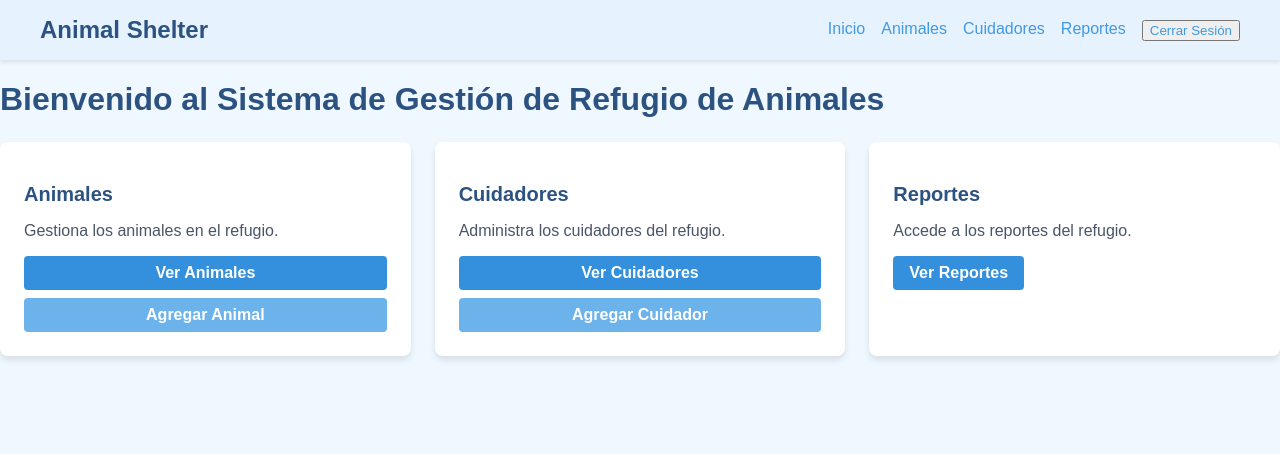
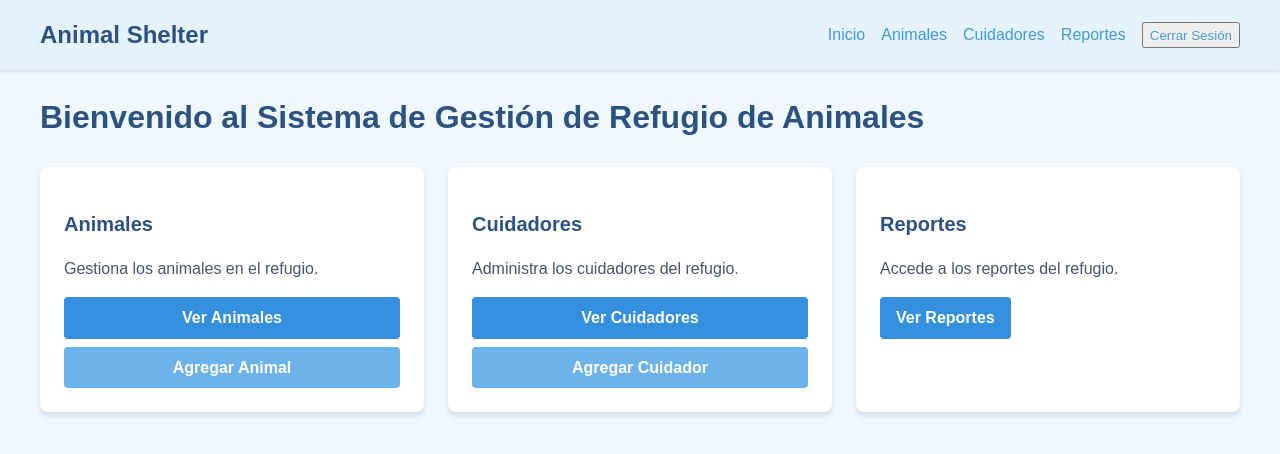
Before and after one commit to dalexach/animal_shelter, a Vue app in the folder frontend/animalshelter/: page / in a window 1280 px wide. Shown: the top 454 px of the page. Built offline with nearby package versions, Linux system fonts and the light colour scheme; sample sign-in values are in the browser's storage.

Commit message:
try to solve error in listing animals 3

```diff
--- a/frontend/animalshelter/src/App.vue
+++ b/frontend/animalshelter/src/App.vue
@@ -1,59 +1,135 @@
 <template>
   <Layout>
-    <router-view></router-view>
+    <router-view v-slot="{ Component }">
+      <transition name="fade" mode="out-in">
+        <component :is="Component" />
+      </transition>
+    </router-view>
   </Layout>
 </template>
 
 <script>
+import { defineComponent, onMounted } from 'vue'
+import { useStore } from 'vuex'
 import Layout from '@/components/Layout.vue'
 
-export default {
+export default defineComponent({
   name: 'App',
   components: {
     Layout
+  },
+  setup() {
+    const store = useStore()
+
+    onMounted(() => {
+      store.dispatch('checkAuth')
+    })
+
+    return {}
   }
-}
+})
 </script>
 
 <style>
+:root {
+  --primary-color: #3490dc;
+  --primary-hover: #2779bd;
+  --secondary-color: #6cb2eb;
+  --secondary-hover: #4e9ae1;
+  --background-color: #f0f8ff;
+  --text-color: #2c3e50;
+  --border-radius: 0.25rem;
+}
+
 body {
   margin: 0;
   padding: 0;
-  font-family: Arial, sans-serif;
-  background-color: #f0f8ff; /* Azul claro */
+  font-family: 'Arial', sans-serif;
+  background-color: var(--background-color);
+  color: var(--text-color);
+  line-height: 1.6;
 }
 
 #app {
   -webkit-font-smoothing: antialiased;
   -moz-osx-font-smoothing: grayscale;
-  color: #2c3e50;
+}
+
+.container {
+  max-width: 1200px;
+  margin: 0 auto;
+  padding: 0 1rem;
 }
 
 .btn {
   display: inline-block;
   padding: 0.5rem 1rem;
-  border-radius: 0.25rem;
+  border-radius: var(--border-radius);
   font-weight: bold;
   text-align: center;
   text-decoration: none;
-  transition: background-color 0.3s ease;
+  transition: background-color 0.3s ease, transform 0.2s ease;
+  cursor: pointer;
+  border: none;
+}
+
+.btn:hover {
+  transform: translateY(-2px);
 }
 
 .btn-primary {
-  background-color: #3490dc;
+  background-color: var(--primary-color);
   color: white;
 }
 
 .btn-primary:hover {
-  background-color: #2779bd;
+  background-color: var(--primary-hover);
 }
 
 .btn-secondary {
-  background-color: #6cb2eb;
+  background-color: var(--secondary-color);
   color: white;
 }
 
 .btn-secondary:hover {
-  background-color: #4e9ae1;
+  background-color: var(--secondary-hover);
+}
+
+.card {
+  background-color: white;
+  border-radius: var(--border-radius);
+  box-shadow: 0 2px 4px rgba(0, 0, 0, 0.1);
+  padding: 1rem;
+  margin-bottom: 1rem;
+}
+
+.form-group {
+  margin-bottom: 1rem;
+}
+
+.form-group label {
+  display: block;
+  margin-bottom: 0.5rem;
+  font-weight: bold;
+}
+
+.form-group input,
+.form-group textarea,
+.form-group select {
+  width: 100%;
+  padding: 0.5rem;
+  border: 1px solid #ccc;
+  border-radius: var(--border-radius);
+  font-size: 1rem;
+}
+
+.fade-enter-active,
+.fade-leave-active {
+  transition: opacity 0.3s ease;
+}
+
+.fade-enter-from,
+.fade-leave-to {
+  opacity: 0;
 }
 </style>
--- a/frontend/animalshelter/src/components/AnimalList.vue
+++ b/frontend/animalshelter/src/components/AnimalList.vue
@@ -32,6 +32,7 @@
 <script>
 import { ref, computed, onMounted } from 'vue';
 import axios from 'axios';
+import { useRouter } from 'vue-router';
 
 export default {
   name: 'AnimalList',
@@ -40,6 +41,7 @@ export default {
     const searchTerm = ref('');
     const loading = ref(true);
     const error = ref(null);
+    const router = useRouter();
 
     const fetchAnimals = async () => {
       try {
@@ -49,7 +51,12 @@ export default {
         animals.value = response.data;
       } catch (err) {
         console.error('Error fetching animals:', err);
-        error.value = 'Hubo un problema al cargar los animales. Por favor, intenta de nuevo más tarde.';
+        if (err.response && err.response.status === 401) {
+          error.value = 'Sesión expirada. Por favor, inicie sesión nuevamente.';
+          router.push('/login');
+        } else {
+          error.value = 'Hubo un problema al cargar los animales. Por favor, intenta de nuevo más tarde.';
+        }
       } finally {
         loading.value = false;
       }
@@ -67,7 +74,6 @@ export default {
       return () => {
         clearTimeout(timeout);
         timeout = setTimeout(() => {
-          // Aquí podrías implementar una búsqueda en el servidor si es necesario
           console.log('Searching for:', searchTerm.value);
         }, 300);
       };
--- a/frontend/animalshelter/src/main.js
+++ b/frontend/animalshelter/src/main.js
@@ -6,7 +6,7 @@ import axios from 'axios'
 
 // Configurar Axios para incluir el token en todas las solicitudes
 axios.interceptors.request.use(config => {
-  const token = store.state.token
+  const token = store.state.token || localStorage.getItem('token')
   if (token) {
     config.headers.Authorization = `Bearer ${token}`
   }
@@ -15,4 +15,18 @@ axios.interceptors.request.use(config => {
   return Promise.reject(error)
 })
 
+// Interceptor para manejar errores de respuesta
+axios.interceptors.response.use(
+  response => response,
+  error => {
+    if (error.response && error.response.status === 401) {
+      // Token expirado o inválido, redirigir al login
+      store.commit('setToken', null)
+      localStorage.removeItem('token')
+      router.push('/login')
+    }
+    return Promise.reject(error)
+  }
+)
+
 createApp(App).use(router).use(store).mount('#app')
--- a/frontend/animalshelter/src/router/index.js
+++ b/frontend/animalshelter/src/router/index.js
@@ -13,44 +13,52 @@ const routes = [
   {
     path: '/',
     name: 'Home',
-    component: Home
+    component: Home,
+    meta: { requiresAuth: true }
   },
   {
     path: '/animals',
     name: 'Animals',
-    component: Animals
+    component: Animals,
+    meta: { requiresAuth: true }
   },
   {
     path: '/animals/:id',
     name: 'AnimalDetails',
     component: AnimalDetails,
-    props: true
+    props: true,
+    meta: { requiresAuth: true }
   },
   {
     path: '/add-animal',
     name: 'AddAnimal',
-    component: AddAnimal
+    component: AddAnimal,
+    meta: { requiresAuth: true }
   },
   {
     path: '/caregivers',
     name: 'Caregivers',
-    component: Caregivers
+    component: Caregivers,
+    meta: { requiresAuth: true }
   },
   {
     path: '/caregivers/:id',
     name: 'CaregiverDetails',
     component: CaregiverDetails,
-    props: true
+    props: true,
+    meta: { requiresAuth: true }
   },
   {
     path: '/add-caregiver',
     name: 'AddCaregiver',
-    component: AddCaregiver
+    component: AddCaregiver,
+    meta: { requiresAuth: true }
   },
   {
     path: '/reports',
     name: 'Reports',
-    component: Reports
+    component: Reports,
+    meta: { requiresAuth: true }
   },
   {
     path: '/login',
@@ -65,15 +73,14 @@ const router = createRouter({
 })
 
 router.beforeEach((to, from, next) => {
-  const publicPages = ['/login']
-  const authRequired = !publicPages.includes(to.path)
+  const requiresAuth = to.matched.some(record => record.meta.requiresAuth)
   const loggedIn = localStorage.getItem('token')
 
-  if (authRequired && !loggedIn) {
-    return next('/login')
+  if (requiresAuth && !loggedIn) {
+    next('/login')
+  } else {
+    next()
   }
-
-  next()
 })
 
 export default router
--- a/frontend/animalshelter/src/store/index.js
+++ b/frontend/animalshelter/src/store/index.js
@@ -11,7 +11,11 @@ export default createStore({
     },
     setToken(state, token) {
       state.token = token
-      localStorage.setItem('token', token)
+      if (token) {
+        localStorage.setItem('token', token)
+      } else {
+        localStorage.removeItem('token')
+      }
     },
     logout(state) {
       state.user = null
@@ -26,9 +30,20 @@ export default createStore({
     },
     logout({ commit }) {
       commit('logout')
+    },
+    checkAuth({ commit, state }) {
+      if (state.token) {
+        // Aquí podrías hacer una llamada a la API para verificar si el token es válido
+        // y obtener la información del usuario si es necesario
+        // Por ahora, solo asumiremos que el token es válido si existe
+        commit('setUser', { id: 'placeholder', username: 'Usuario' })
+      } else {
+        commit('logout')
+      }
     }
   },
   getters: {
-    isLoggedIn: state => !!state.token
+    isLoggedIn: state => !!state.token,
+    currentUser: state => state.user
   }
 })
```
